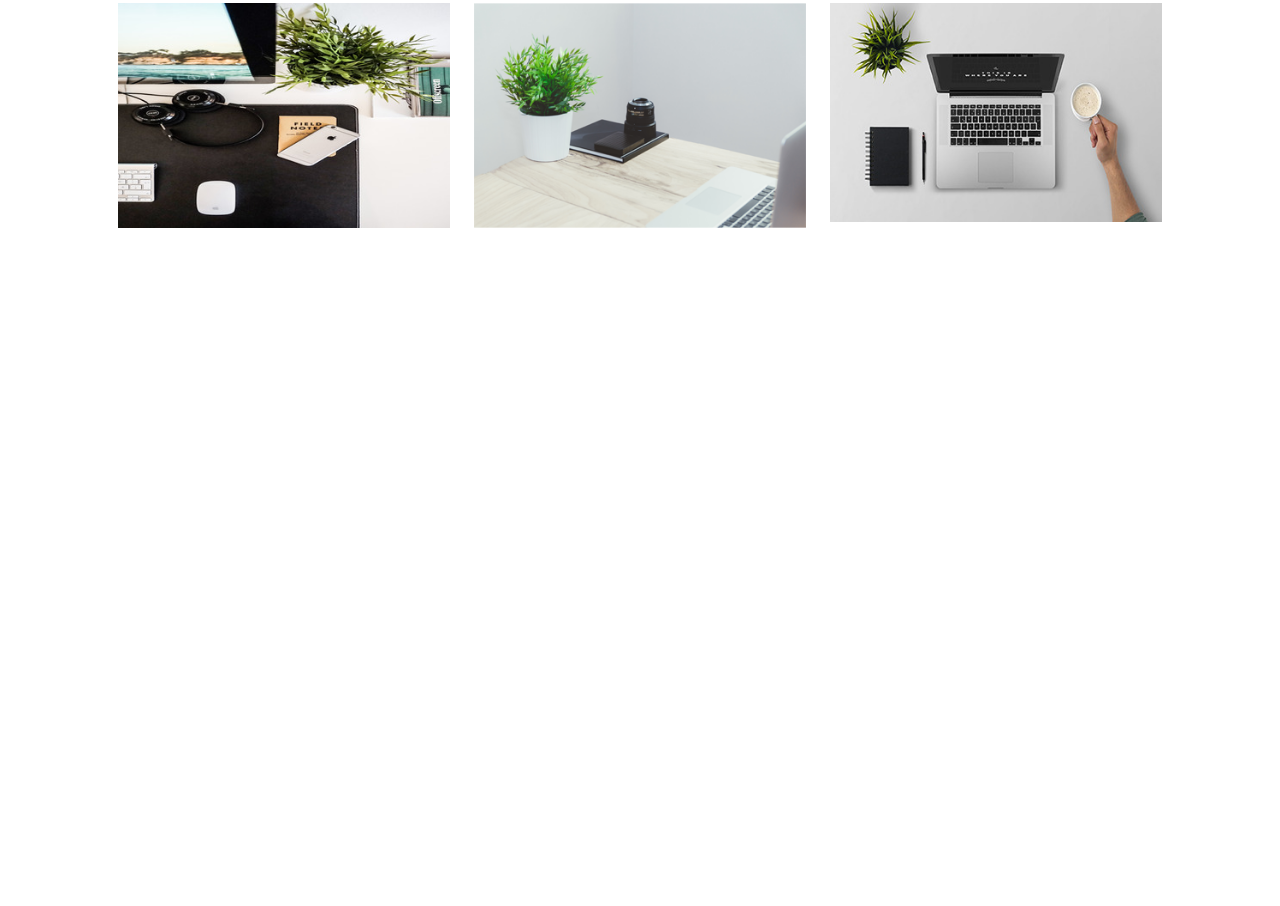
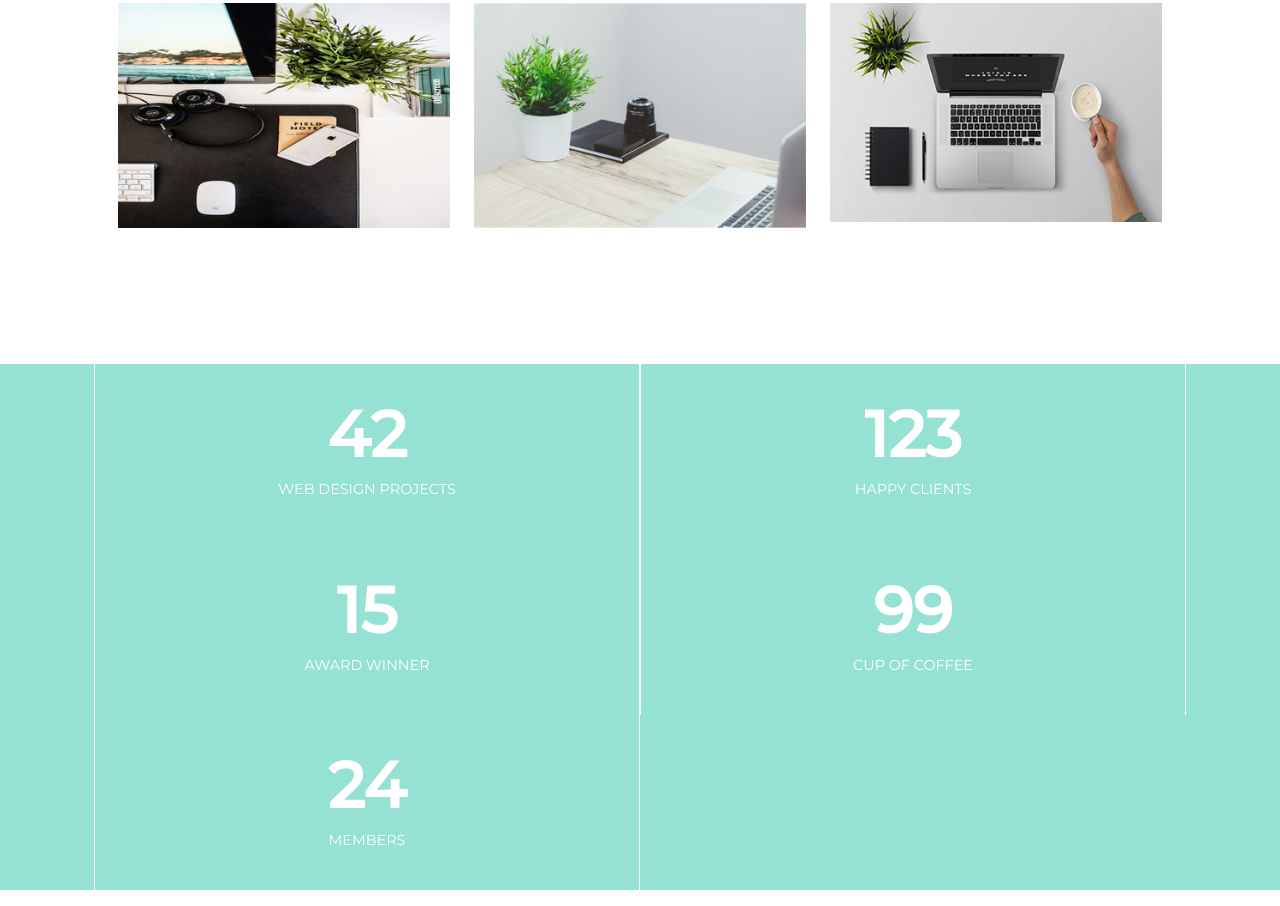
Before and after one commit to abanoubsamir-28/Mogo-Landing-Page, a website: page index.html in a window 1280 px wide. Shown: the part 1118-2024 px from the top of the page. Before the commit the page ends 1482 px from the top, so only its background shows below. Drawn offline with nearby package versions, Linux system fonts and the light colour scheme.

Commit message:
add counter

```diff
--- a/index.html
+++ b/index.html
@@ -195,6 +195,38 @@
         </div>
     </section>
     <!-- End  About us -->
+
+
+    <!-- Start Counter -->
+    <section class="Counter">
+            <ul class=" row text-white list-unstyled container mx-auto">
+                <li class=" col-md col-sm-6 text-center">
+                    <h2>42</h2>
+                    <h6 class="text-uppercase">web design projects</h6>
+                </li>
+                <li class="col-md col-sm-6 text-center">
+                    <h2>123</h2>
+                    <h6 class="text-uppercase">happy clients</h6>
+                </li>
+                <li class="col-md col-sm-6 text-center">
+                    <h2>15</h2>
+                    <h6 class="text-uppercase">award winner</h6>
+                </li>
+                <li class=" col-md col-sm-6 text-center">
+                    <h2>99</h2>
+                    <h6 class="text-uppercase">cup of coffee</h6>
+                </li>
+                <li class=" col-md col-sm-6 text-center">
+                    <h2>24</h2>
+                    <h6 class="text-uppercase">members</h6>
+                </li>
+            </ul>
+    </section>
+    <!-- End Counter -->
+
+
+
+
     <script src="./node_modules/bootstrap/dist/js/bootstrap.bundle.min.js"></script>
 </body>
 
--- a/scss/_base.scss
+++ b/scss/_base.scss
@@ -151,5 +151,25 @@ header {
         }
     }
 }
+// End Aboutus
 
-// End Aboutus
+// Start Counter
+.Counter {
+    background-color: $thirdColor;
+    li {
+        border-left: 1px solid white;
+        border-right: .5px solid white;
+        padding: 3% 0 ;
+        h2 {
+            font-size: 4rem;
+            font-weight: 700;
+        }
+        h6 {
+            font-size: .9rem;
+            font-weight: 400;
+        }
+
+    }
+
+}
+// End Counter
```
Also changed, not shown: css/style.css.
